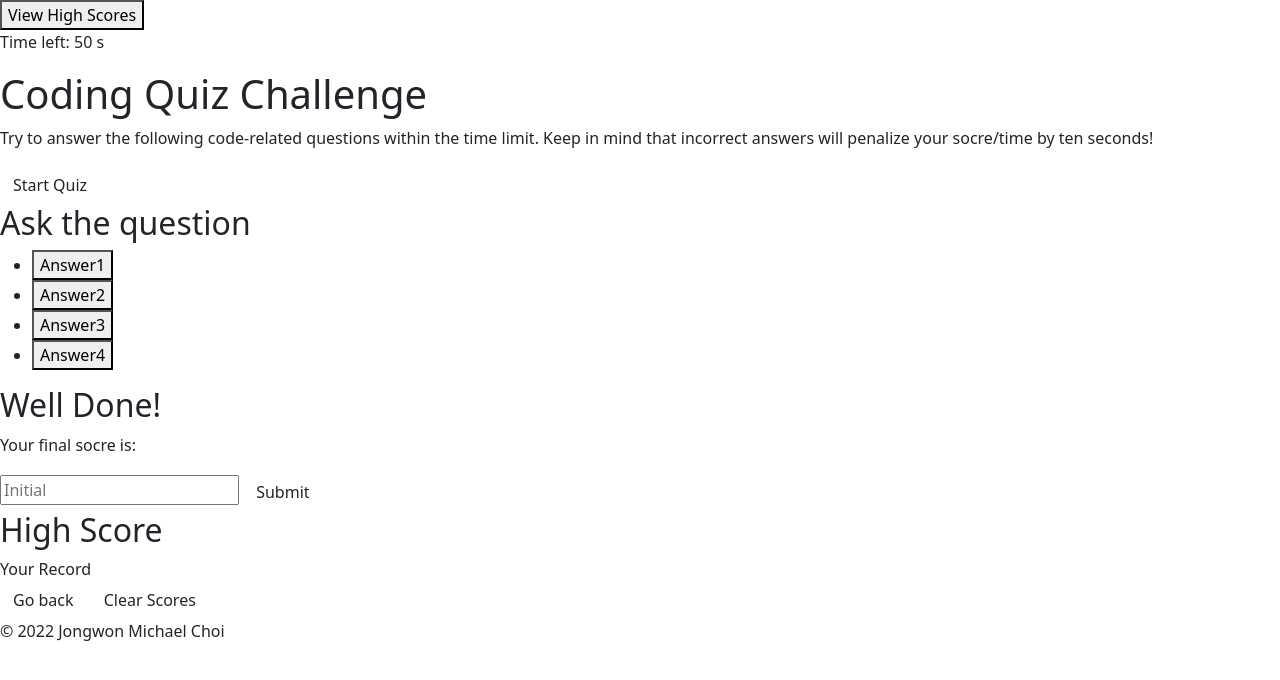
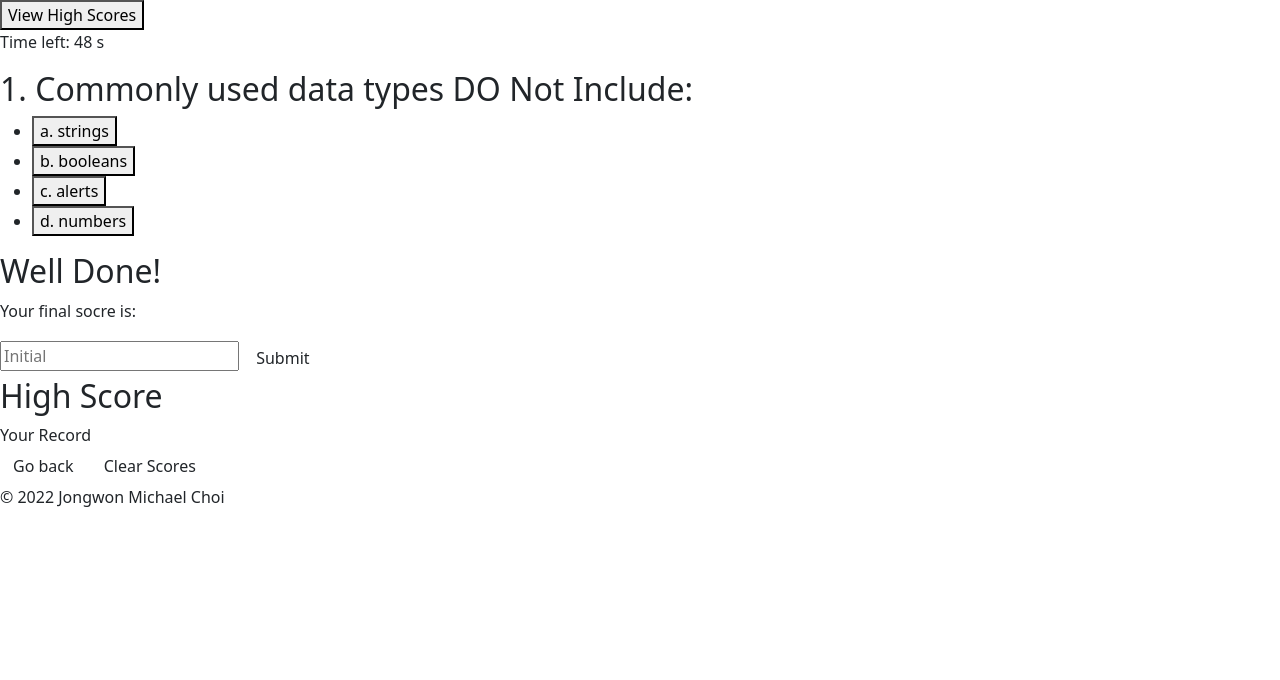
Before and after one commit to jchoi10/quest_select, a plain HTML site: page index.html in a window 1280 px wide. Both pictures are taken after a click on the button "Start Quiz". Drawn offline with nearby package versions, Linux system fonts and the light colour scheme.

Commit message:
connect javascript to html and function for starting the quiz

```diff
--- a/assets/script.js
+++ b/assets/script.js
@@ -46,15 +46,6 @@ var questionSource = [
     },
 ]
 
-//start quiz
-function quizStart () {
-    introPage.style.display = "none";
-    questionPage.style.display = "block";
-    questionNumber = 0
-    countDown();
-    startQuestion(questionNumber);
-}
-
 //quiz page set up
 function startQuestion (i) {
     actualProblem.textContent = questionSource[i].question;
@@ -84,3 +75,14 @@ function countDown () {
         }
     }, 1000);
 };
+
+//start quiz
+function quizStart () {
+    introPage.style.display = "none";
+    questionPage.style.display = "block";
+    questionNumber = 0
+    countDown();
+    startQuestion(questionNumber);
+};
+
+startBtn.addEventListener("click", quizStart);
--- a/index.html
+++ b/index.html
@@ -29,7 +29,7 @@
             <section class="homepage" id="homepage">
                 <h1>Coding Quiz Challenge</h1>
                 <p>Try to answer the following code-related questions within the time limit. Keep in mind that incorrect answers will penalize your socre/time by ten seconds!</p>
-                <button class="btn" id="startButton">Start Quiz</button>
+                <button class="btn" id="startBtn">Start Quiz</button>
             </section>
 
             <section class="questionPage" id="questionPage">
@@ -69,6 +69,8 @@
         </div>
     </footer>
 
+    <script src="assets/script.js"></script>
+
 </body>
 
 </html>
```
